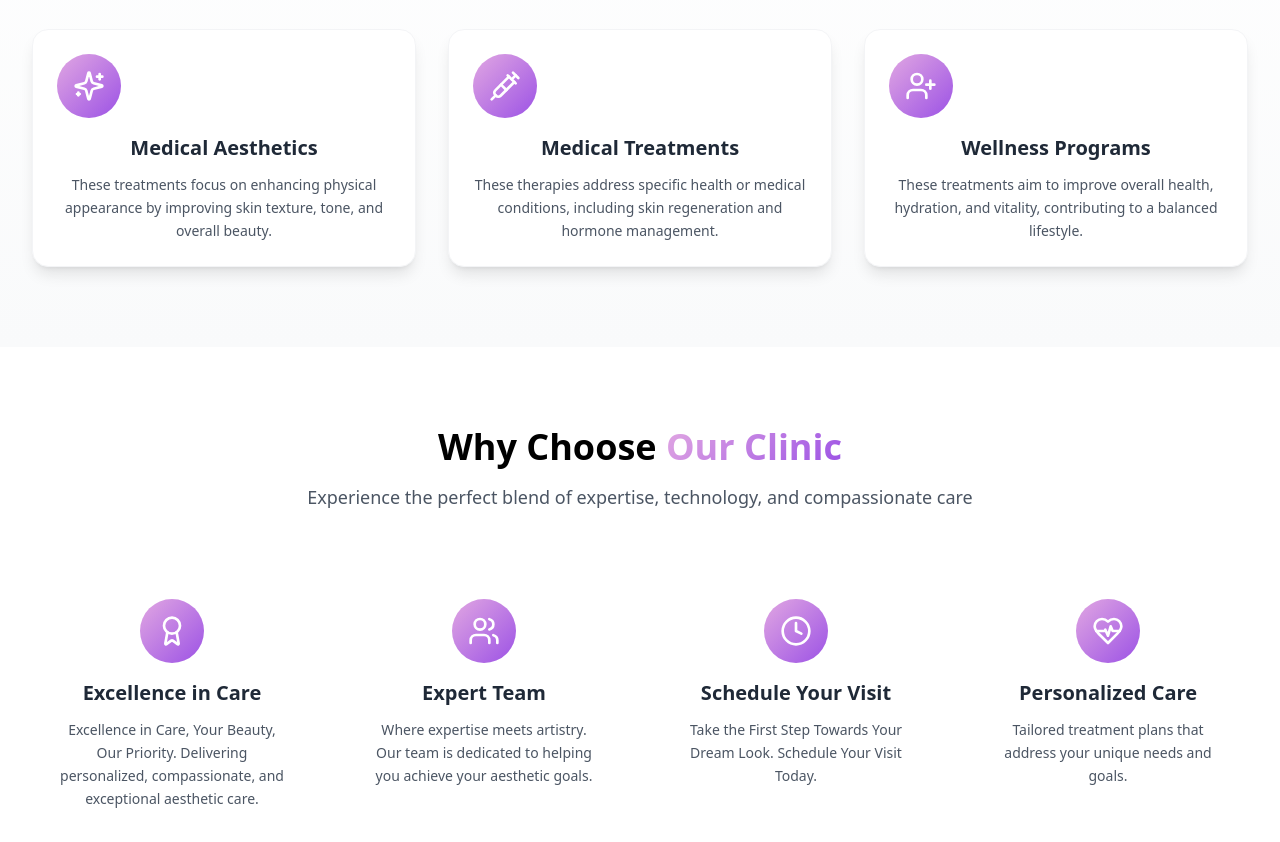
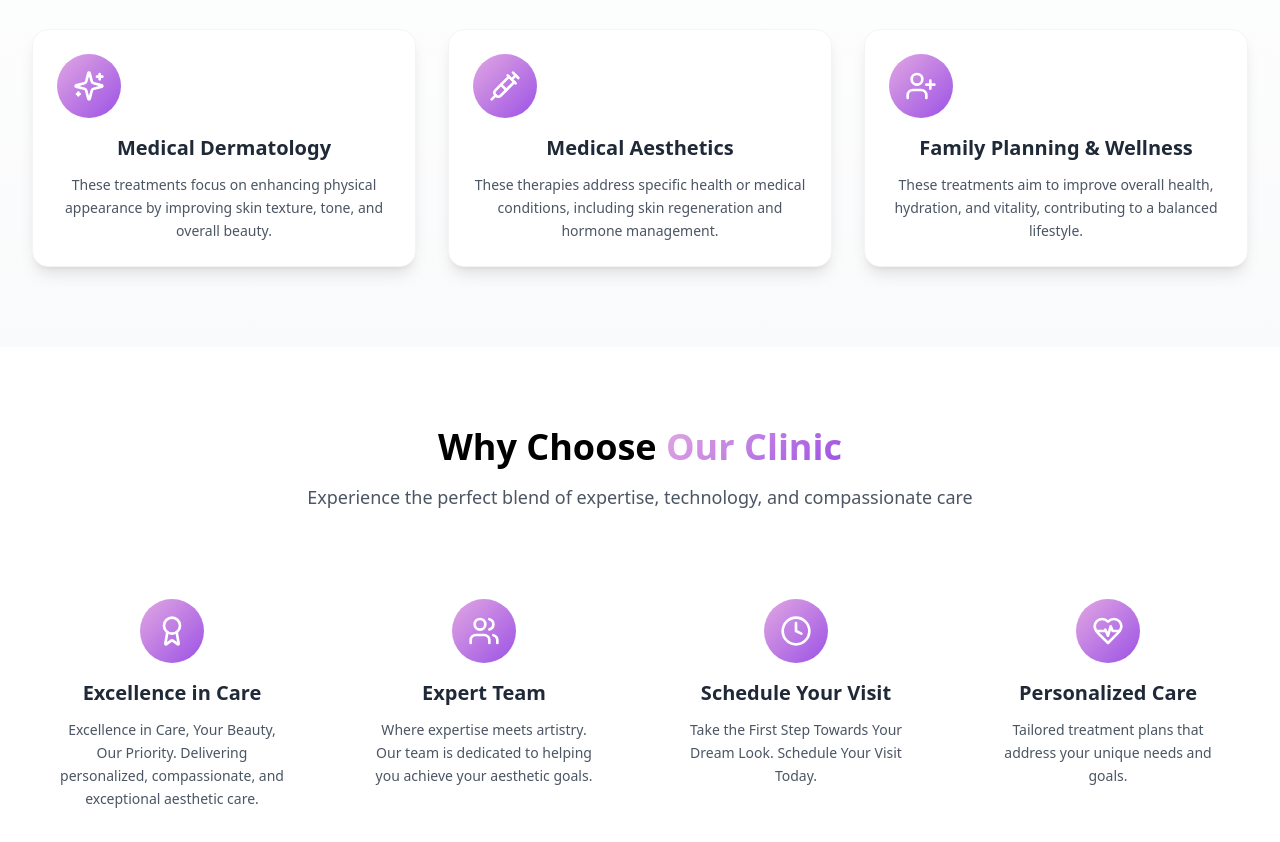
Before and after one commit to amartey-tricky/luxe, a Next.js app: page / in a window 1280 px wide. Shown: the part 1080-1922 px from the top of the page. Built offline with nearby package versions, Linux system fonts and the light colour scheme.

Commit message:
Update treatment-data.ts

```diff
--- a/components/home/treatments/treatment-data.ts
+++ b/components/home/treatments/treatment-data.ts
@@ -7,19 +7,19 @@ import {
 export const treatments = [
   {
     id: "aesthetic",
-    title: "Medical Aesthetics",
+    title: "Medical Dermatology",
     description: "These treatments focus on enhancing physical appearance by improving skin texture, tone, and overall beauty.",
     icon: Sparkles,
   },
   {
     id: "medical",
-    title: "Medical Treatments",
+    title: "Medical Aesthetics",
     description: "These therapies address specific health or medical conditions, including skin regeneration and hormone management.",
     icon: Syringe,
   },
   {
     id: "wellness",
-    title: "Wellness Programs",
+    title: "Family Planning & Wellness",
     description: "These treatments aim to improve overall health, hydration, and vitality, contributing to a balanced lifestyle.",
     icon: UserPlus,
   }
```
